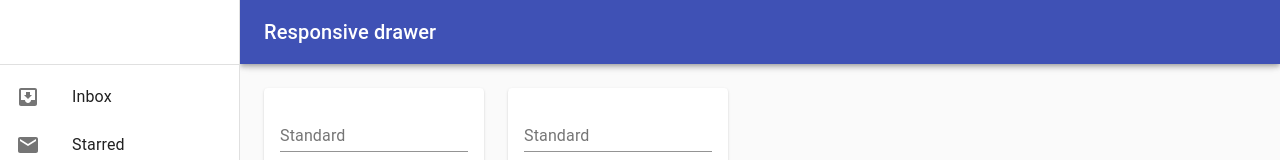
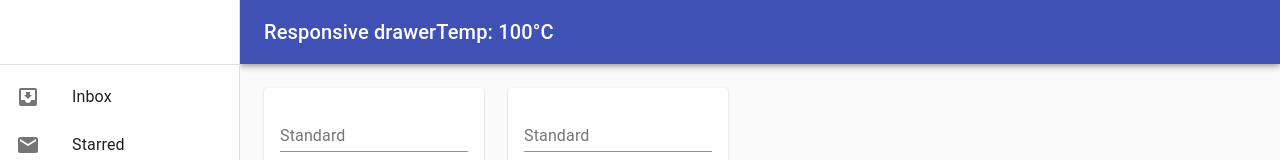
Before and after one commit to Simon-Oliver/next-exploration, a Next.js app: page /dashboard in a window 1280 px wide. Shown: the top 160 px of the page. Built offline with nearby package versions, Linux system fonts and the light colour scheme.

Commit message:
added temp title

```diff
--- a/pages/dashboard.js
+++ b/pages/dashboard.js
@@ -113,6 +113,16 @@ function ResponsiveDrawer(props) {
           <Typography variant="h6" noWrap>
             Responsive drawer
           </Typography>
+          <Typography
+            anchorOrigin={{
+              vertical: 'top',
+              horizontal: 'right',
+            }}
+            variant="h6"
+            className={classes.title}
+          >
+            Temp: 100°C
+          </Typography>
         </Toolbar>
       </AppBar>
       <nav className={classes.drawer} aria-label="mailbox folders">
```
